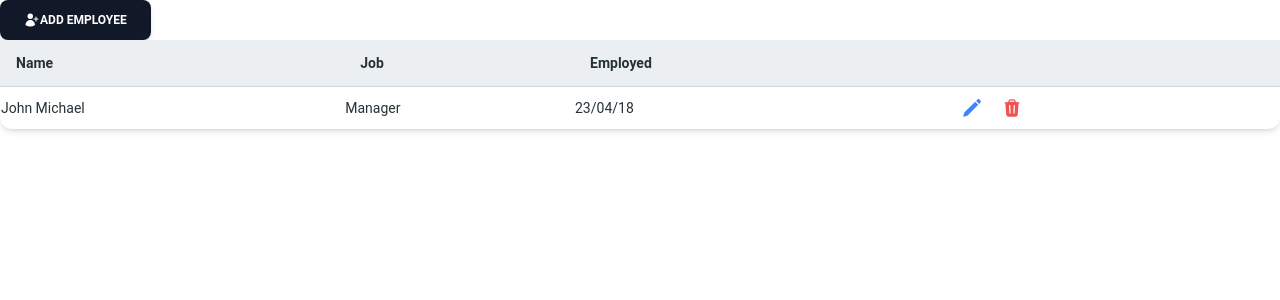
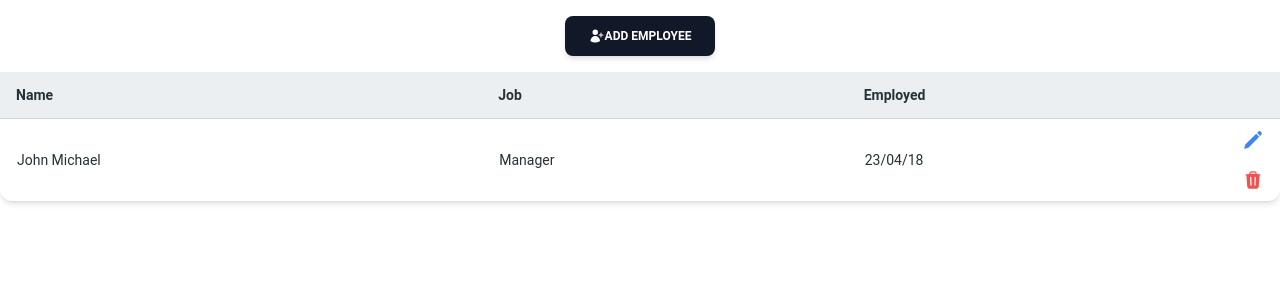
Before and after one commit to hasham25525/Employee-Management-2.0, a React app in the folder job-application/: page / in a window 1280 px wide. Shown: the top 300 px of the page. Built offline with nearby package versions, Linux system fonts and the light colour scheme; the HTML template or start-up script is replaced by a standard one.

Commit message:
minor  Ui changes

```diff
--- a/job-application/src/components/Modal.jsx
+++ b/job-application/src/components/Modal.jsx
@@ -18,6 +18,7 @@ export default function Modal({ onSubmit, handleOpen, open, defaultValue }) {
 
     const [formState, setFormState] = useState(defaultValue ||
     {
+       id: new Date().getTime().toString(),
         name: "", job: "", date: ""
     }
     );
@@ -43,17 +44,20 @@ export default function Modal({ onSubmit, handleOpen, open, defaultValue }) {
         if (!validateForm()) return
         onSubmit(formState)
         handleOpen()
+        console.log(formState);
 
     }
 
     return (
         <React.Fragment>
-            <Button onClick={handleOpen} className="flex"> <UserPlusIcon className="h-4 w-4" /> Add Employee   </Button>
+            <div className="flex justify-center py-4">
+                <Button onClick={handleOpen} className="flex "> <UserPlusIcon className="h-4 w-4 mr-" /> Add Employee   </Button>
+            </div>
             <Dialog
                 size="xs"
                 open={open}
                 handler={handleOpen}
-                className="bg-transparent shadow-none "
+                className="bg-transparent shadow-lg "
             >
                 <Card className="mx-auto w-full max-w-[24rem]">
                     <CardHeader
@@ -61,7 +65,7 @@ export default function Modal({ onSubmit, handleOpen, open, defaultValue }) {
                         color="blue"
                         className="mb-4 grid h-28 place-items-center"
                     >
-                        <Typography variant="h3" color="white" >
+                        <Typography className='font-bold text-3xl heading' color="white" >
                             Add Employee
                         </Typography>
                     </CardHeader>
--- a/job-application/src/components/MyTable.jsx
+++ b/job-application/src/components/MyTable.jsx
@@ -4,14 +4,14 @@ import { PencilIcon,TrashIcon } from "@heroicons/react/24/solid";
 
 
 
-const TABLE_HEAD = ["Name", "Job", "Employed", ""];
+const TABLE_HEAD = ["Name", "Job", "Employed",''];
 
 export default function MyTable({ tableRows, handleDeleteRow, handleEdit }) {
   return (
     <>
 
       <Card className="overflow-scroll h-full w-full ">
-        <table className="w-full min-w-max table-auto text-left">
+        <table className="w-80 min-w-max table-auto text-left">
           <thead>
             <tr>
               {TABLE_HEAD.map((head) => (
@@ -34,21 +34,21 @@ export default function MyTable({ tableRows, handleDeleteRow, handleEdit }) {
                 return (
                   <tr key={idx}>
                     <td >
-                      <Typography variant="small" color="blue-gray" className="font-normal">
+                      <Typography variant="small" color="blue-gray" className="font-normal p-4">
                         {tableRows.name}
                       </Typography>
                     </td>
                     <td >
-                      <Typography variant="small" color="blue-gray" className="font-normal">
+                      <Typography variant="small" color="blue-gray" className="font-normal p-4">
                         {tableRows.job}
                       </Typography>
                     </td>
                     <td >
-                      <Typography variant="small" color="blue-gray" className="font-normal">
+                      <Typography variant="small" color="blue-gray" className="font-normal p-4">
                         {tableRows.date}
                       </Typography>
                     </td>
-                    <td >
+                    <td className="w-12" >
 
                       <Tooltip content="Edit User">
                         <IconButton variant="text" color="blue" onClick={()=>handleEdit(idx)}>
--- a/job-application/src/index.css
+++ b/job-application/src/index.css
@@ -9,3 +9,8 @@ padding: 10px;
 border-radius: 5px;
 
 }
+
+.heading{
+    margin-top: 15px;
+    margin-bottom: 15px;
+}
```
